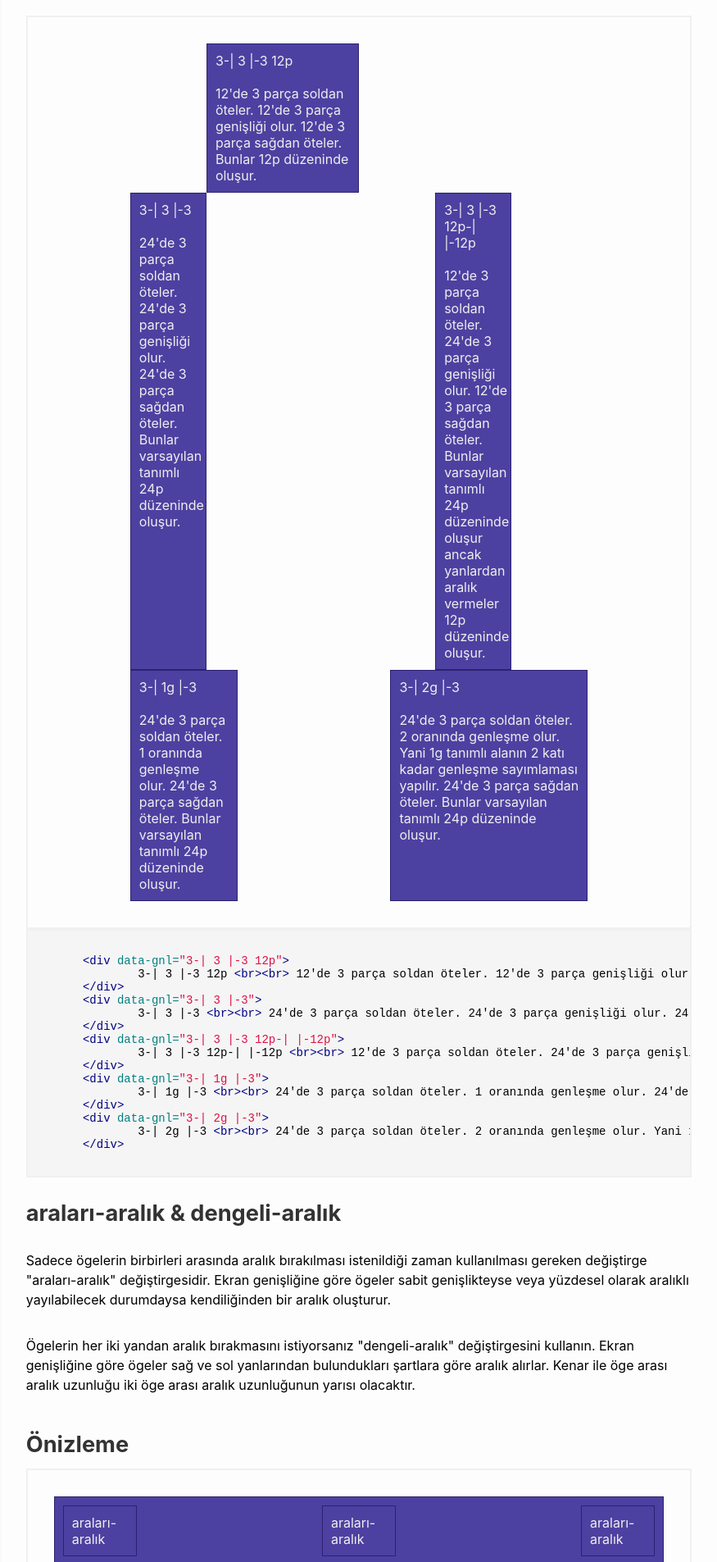
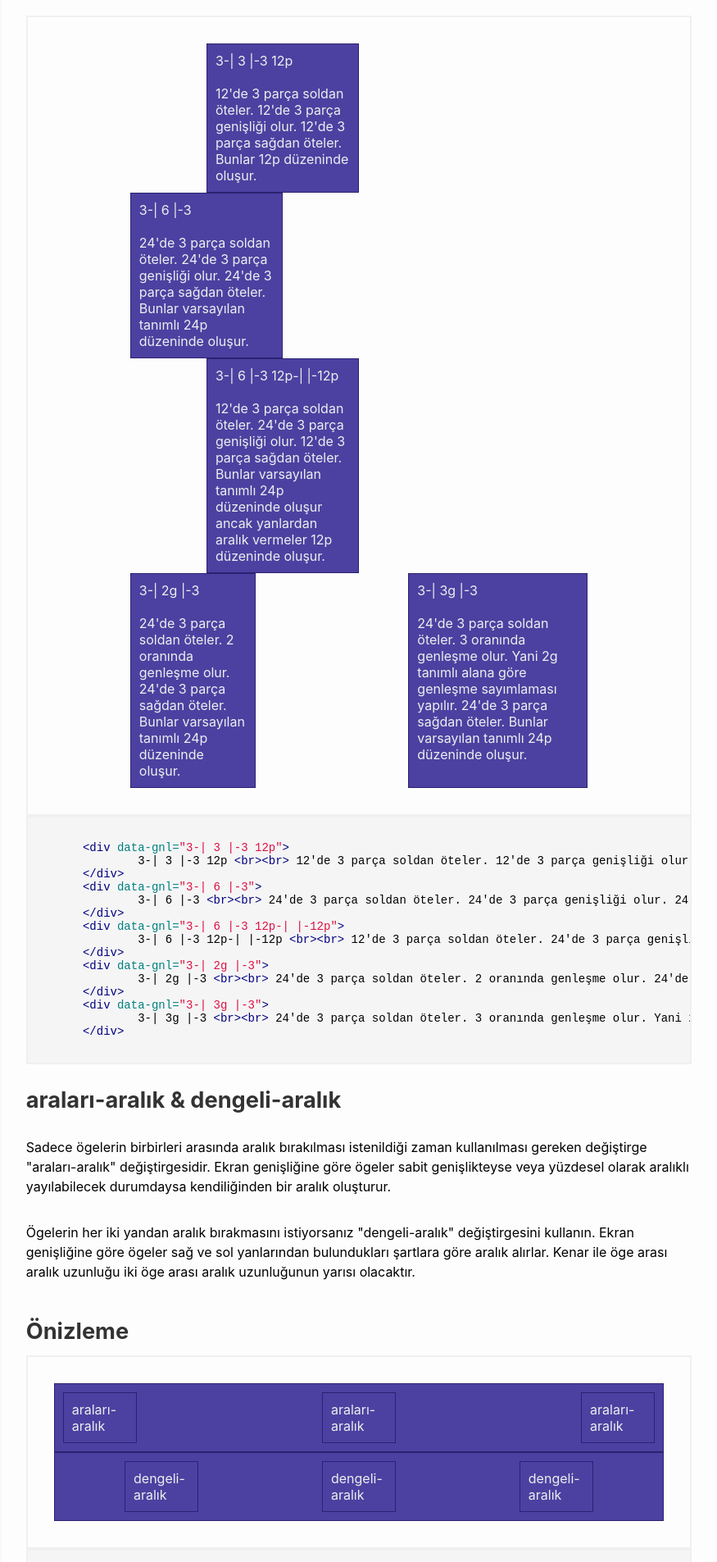
Before and after one commit to data-deveb/data-deveb.github.io, a Jekyll site: the page built from 1.0/tr/kap-orgusu/aralik-duzeni.html, in a window 1280 px wide. Shown: the part 634-2539 px from the top of the page at 82% size, without its empty margins (231-1106 px from the left). Built offline with Jekyll 4.4.1, drawn with Linux system fonts in a browser that asks for light colours; some web fonts are replaced; some of the changed text lies outside the part shown.

Commit message:
Düzeltmeler

```diff
--- a/1.0/tr/kap-orgusu/aralik-duzeni.html
+++ b/1.0/tr/kap-orgusu/aralik-duzeni.html
@@ -24,17 +24,17 @@
 	  <div data-gnl="3-| 3 |-3 12p">
 	  	3-| 3 |-3 12p <br><br> 12'de 3 parça soldan öteler. 12'de 3 parça genişliği olur. 12'de 3 parça sağdan öteler. Bunlar 12p düzeninde oluşur.
 	  </div>
-	  <div data-gnl="3-| 3 |-3">
-	    3-| 3 |-3 <br><br> 24'de 3 parça soldan öteler. 24'de 3 parça genişliği olur. 24'de 3 parça sağdan öteler. Bunlar varsayılan tanımlı 24p düzeninde oluşur.
+	  <div data-gnl="3-| 6 |-3">
+	    3-| 6 |-3 <br><br> 24'de 3 parça soldan öteler. 24'de 3 parça genişliği olur. 24'de 3 parça sağdan öteler. Bunlar varsayılan tanımlı 24p düzeninde oluşur.
 	  </div>
-	  <div data-gnl="3-| 3 |-3 12p-| |-12p">
-	    3-| 3 |-3 12p-| |-12p <br><br> 12'de 3 parça soldan öteler. 24'de 3 parça genişliği olur. 12'de 3 parça sağdan öteler. Bunlar varsayılan tanımlı 24p düzeninde oluşur ancak yanlardan aralık vermeler 12p düzeninde oluşur.
-	  </div>
-	  <div data-gnl="3-| 1g |-3">
-	    3-| 1g |-3 <br><br> 24'de 3 parça soldan öteler. 1 oranında genleşme olur. 24'de 3 parça sağdan öteler. Bunlar varsayılan tanımlı 24p düzeninde oluşur.
+	  <div data-gnl="3-| 6 |-3 12p-| |-12p">
+	    3-| 6 |-3 12p-| |-12p <br><br> 12'de 3 parça soldan öteler. 24'de 3 parça genişliği olur. 12'de 3 parça sağdan öteler. Bunlar varsayılan tanımlı 24p düzeninde oluşur ancak yanlardan aralık vermeler 12p düzeninde oluşur.
 	  </div>
 	  <div data-gnl="3-| 2g |-3">
-	    3-| 2g |-3 <br><br> 24'de 3 parça soldan öteler. 2 oranında genleşme olur. Yani 1g tanımlı alanın 2 katı kadar genleşme sayımlaması yapılır. 24'de 3 parça sağdan öteler. Bunlar varsayılan tanımlı 24p düzeninde oluşur.
+	    3-| 2g |-3 <br><br> 24'de 3 parça soldan öteler. 2 oranında genleşme olur. 24'de 3 parça sağdan öteler. Bunlar varsayılan tanımlı 24p düzeninde oluşur.
+	  </div>
+	  <div data-gnl="3-| 3g |-3">
+	    3-| 3g |-3 <br><br> 24'de 3 parça soldan öteler. 3 oranında genleşme olur. Yani 2g tanımlı alana göre genleşme sayımlaması yapılır. 24'de 3 parça sağdan öteler. Bunlar varsayılan tanımlı 24p düzeninde oluşur.
 	  </div>
 	</div>
 	</div>
@@ -42,17 +42,17 @@
 	<div data-gnl="3-| 3 |-3 12p">
 		3-| 3 |-3 12p <br><br> 12'de 3 parça soldan öteler. 12'de 3 parça genişliği olur. 12'de 3 parça sağdan öteler. Bunlar 12p düzeninde oluşur.
 	</div>
-	<div data-gnl="3-| 3 |-3">
-		3-| 3 |-3 <br><br> 24'de 3 parça soldan öteler. 24'de 3 parça genişliği olur. 24'de 3 parça sağdan öteler. Bunlar varsayılan tanımlı 24p düzeninde oluşur.
+	<div data-gnl="3-| 6 |-3">
+		3-| 6 |-3 <br><br> 24'de 3 parça soldan öteler. 24'de 3 parça genişliği olur. 24'de 3 parça sağdan öteler. Bunlar varsayılan tanımlı 24p düzeninde oluşur.
 	</div>
-	<div data-gnl="3-| 3 |-3 12p-| |-12p">
-		3-| 3 |-3 12p-| |-12p <br><br> 12'de 3 parça soldan öteler. 24'de 3 parça genişliği olur. 12'de 3 parça sağdan öteler. Bunlar varsayılan tanımlı 24p düzeninde oluşur ancak yanlardan aralık vermeler 12p düzeninde oluşur.
-	</div>
-	<div data-gnl="3-| 1g |-3">
-		3-| 1g |-3 <br><br> 24'de 3 parça soldan öteler. 1 oranında genleşme olur. 24'de 3 parça sağdan öteler. Bunlar varsayılan tanımlı 24p düzeninde oluşur.
+	<div data-gnl="3-| 6 |-3 12p-| |-12p">
+		3-| 6 |-3 12p-| |-12p <br><br> 12'de 3 parça soldan öteler. 24'de 3 parça genişliği olur. 12'de 3 parça sağdan öteler. Bunlar varsayılan tanımlı 24p düzeninde oluşur ancak yanlardan aralık vermeler 12p düzeninde oluşur.
 	</div>
 	<div data-gnl="3-| 2g |-3">
-		3-| 2g |-3 <br><br> 24'de 3 parça soldan öteler. 2 oranında genleşme olur. Yani 1g tanımlı alanın 2 katı kadar genleşme sayımlaması yapılır. 24'de 3 parça sağdan öteler. Bunlar varsayılan tanımlı 24p düzeninde oluşur.
+		3-| 2g |-3 <br><br> 24'de 3 parça soldan öteler. 2 oranında genleşme olur. 24'de 3 parça sağdan öteler. Bunlar varsayılan tanımlı 24p düzeninde oluşur.
+	</div>
+	<div data-gnl="3-| 3g |-3">
+		3-| 3g |-3 <br><br> 24'de 3 parça soldan öteler. 3 oranında genleşme olur. Yani 2g tanımlı alana göre genleşme sayımlaması yapılır. 24'de 3 parça sağdan öteler. Bunlar varsayılan tanımlı 24p düzeninde oluşur.
 	</div>
 	{% endhighlight %}
 
```
